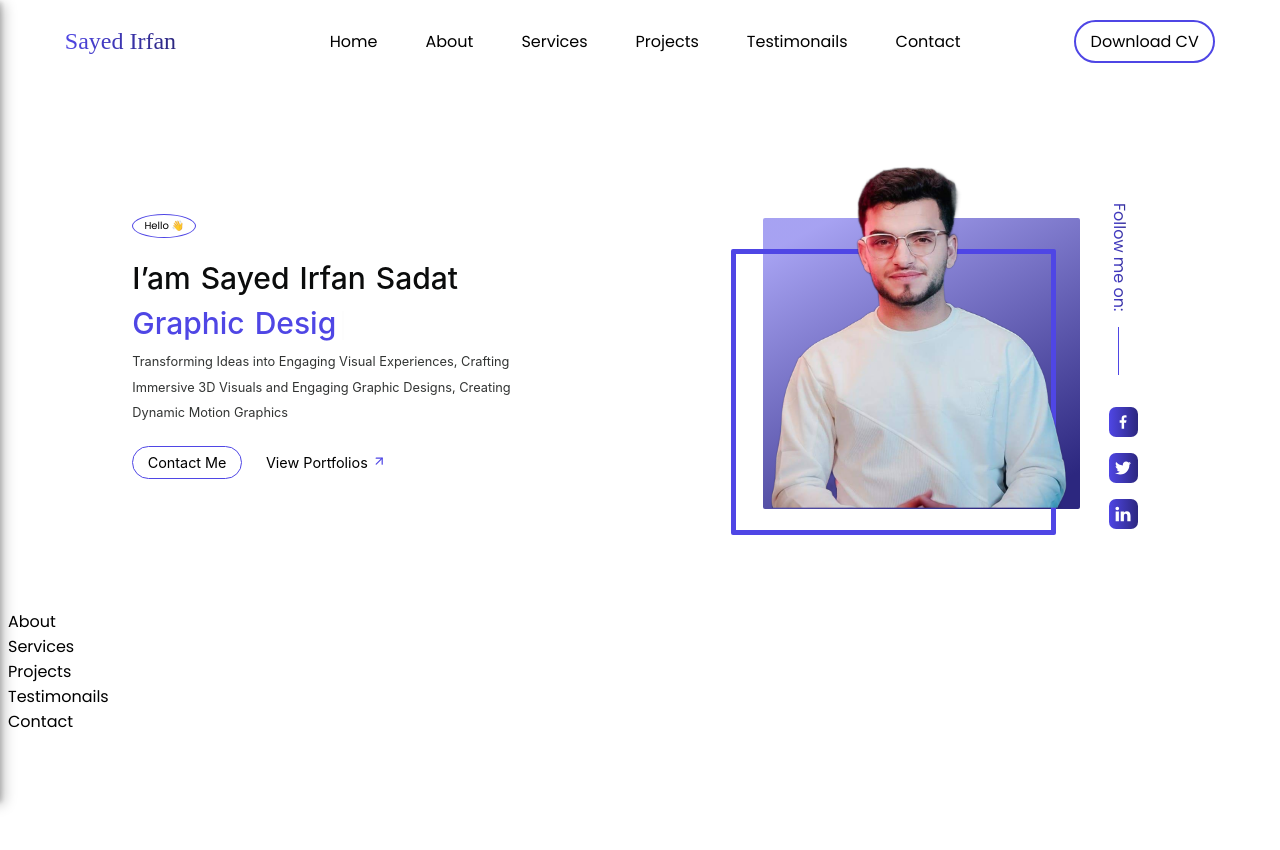
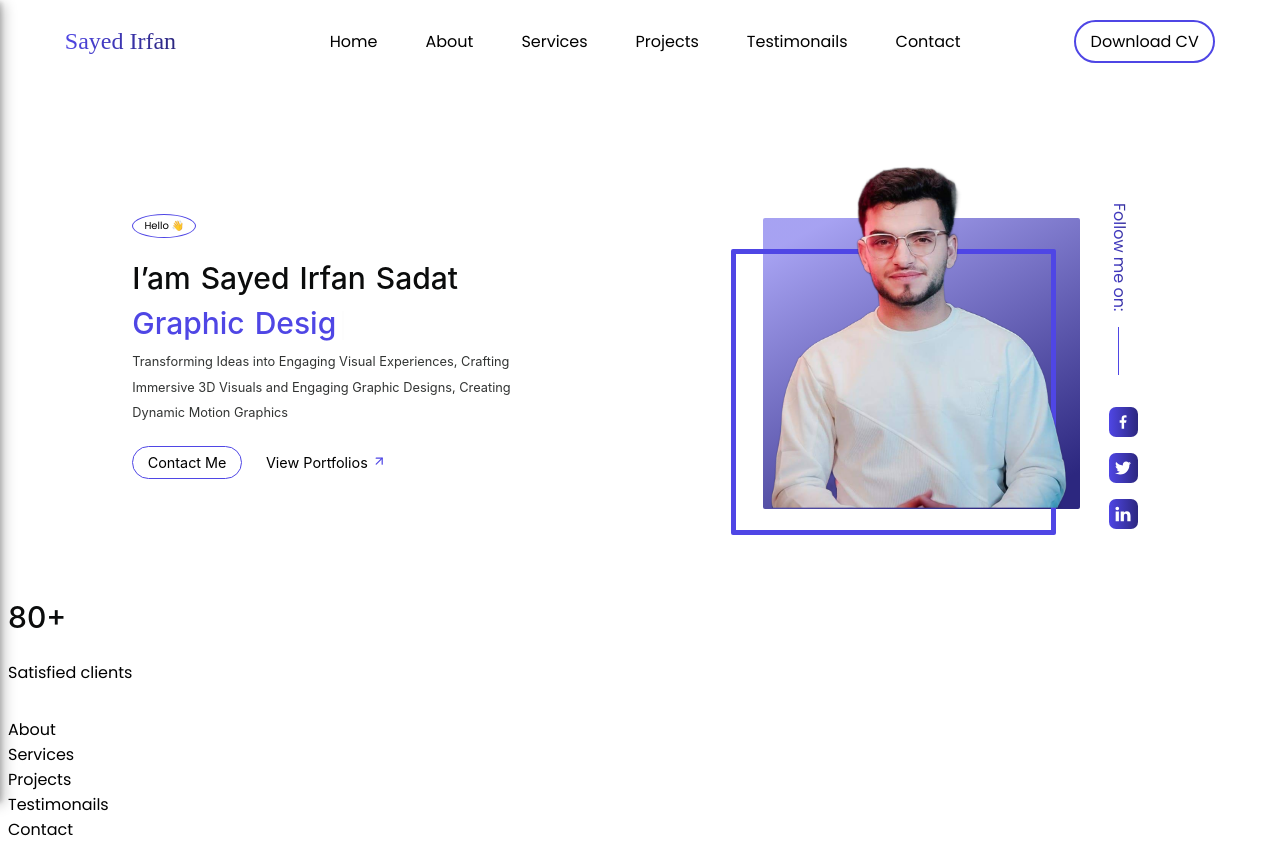
Before and after one commit to zainabturkmen/S-I-S, a React (Create React App) app: page / in a window 1280 px wide. Before the commit the page ends 800 px from the top, so only its background shows below. Built offline with nearby package versions, Linux system fonts and the light colour scheme; a web font is replaced by a local one.

Commit message:
adding updates

```diff
--- a/src/components/Hero.js
+++ b/src/components/Hero.js
@@ -67,6 +67,12 @@ const Hero = () => {
               </a>
             </ul>
           </div>
+        </div>
+      </div>
+      <div className="clients">
+        <div>
+          <h1>80+</h1>
+          <p>Satisfied clients</p>
         </div>
       </div>
     </Wrapper>
```
